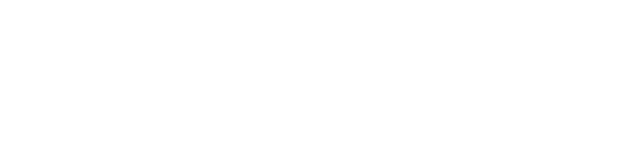
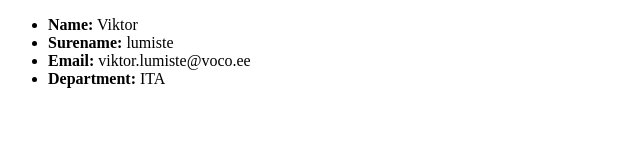
Before and after one commit to ViktorLumiste/Proge-II, a plain HTML site: page index.html in a window 1280 px wide. Shown: the whole page, without its empty margins (0-640 px from the left). Drawn offline with Linux system fonts and the light colour scheme.

Commit message:
template'id

```diff
--- /dev/null
+++ b/andmed.js
@@ -0,0 +1,22 @@
+const firstname= "Viktor"
+const surename = "lumiste"
+const email = "viktor.lumiste@voco.ee"
+const department = "ITA"
+
+let result = "<ul>" +
+    "<li><b>Name:</b>"+ firstname+"</li>" +
+    "<li><b>Surename: </b>"+surename+"</li>" +
+    "<li><b>Email: </b>"+email+"</li>" +
+    "<li><b>Department: </b>"+department+"</li>" +
+    "</ul>"
+
+result = `
+    <ul>
+        <li><b>Name:</b> ${firstname}</li>
+        <li><b>Surename:</b> ${surename}</li>
+        <li><b>Email:</b> ${email}</li>
+        <li><b>Department:</b> ${department}</li>
+    </ul>`
+
+console.log(result)
+document.body.innerHTML = result
--- a/index.html
+++ b/index.html
@@ -8,6 +8,6 @@
     <title>JS basics</title>
 </head>
 <body>
-    <script src="strings.js"></script>
+    <script src="andmed.js"></script>
 </body>
 </html>
```
